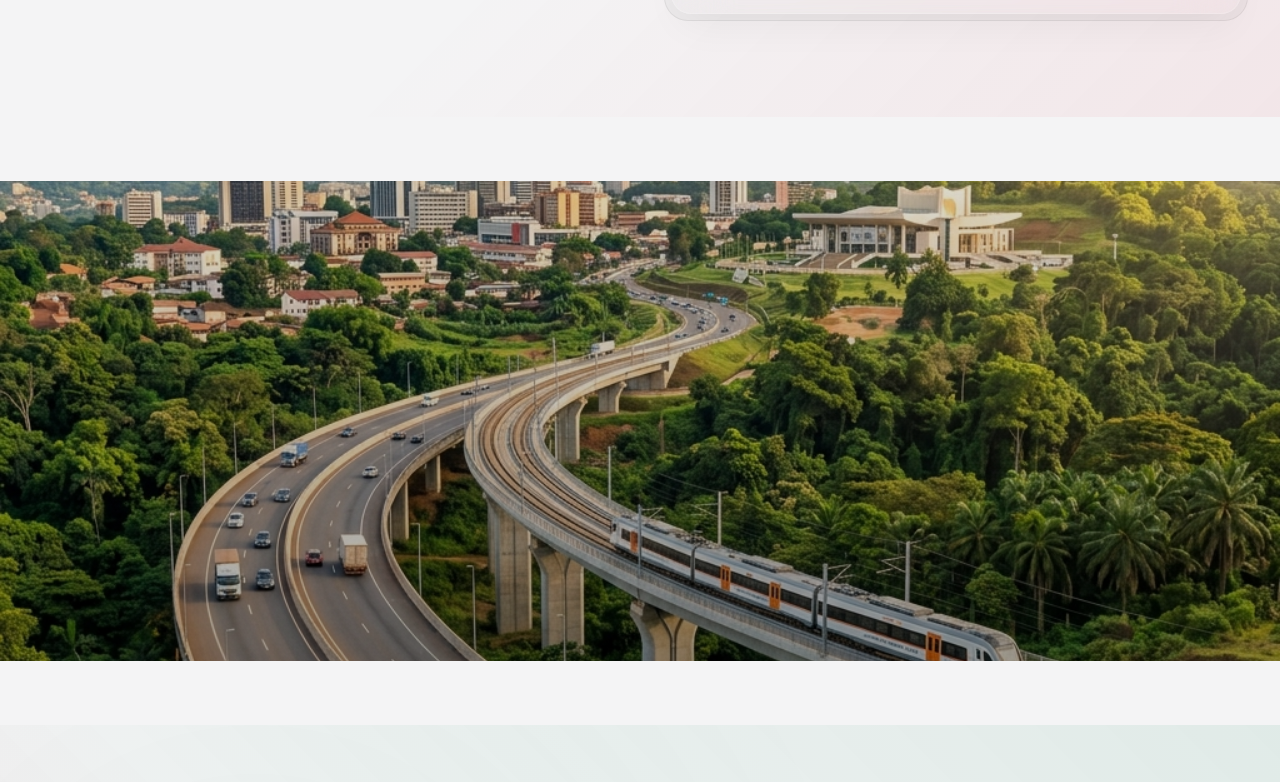
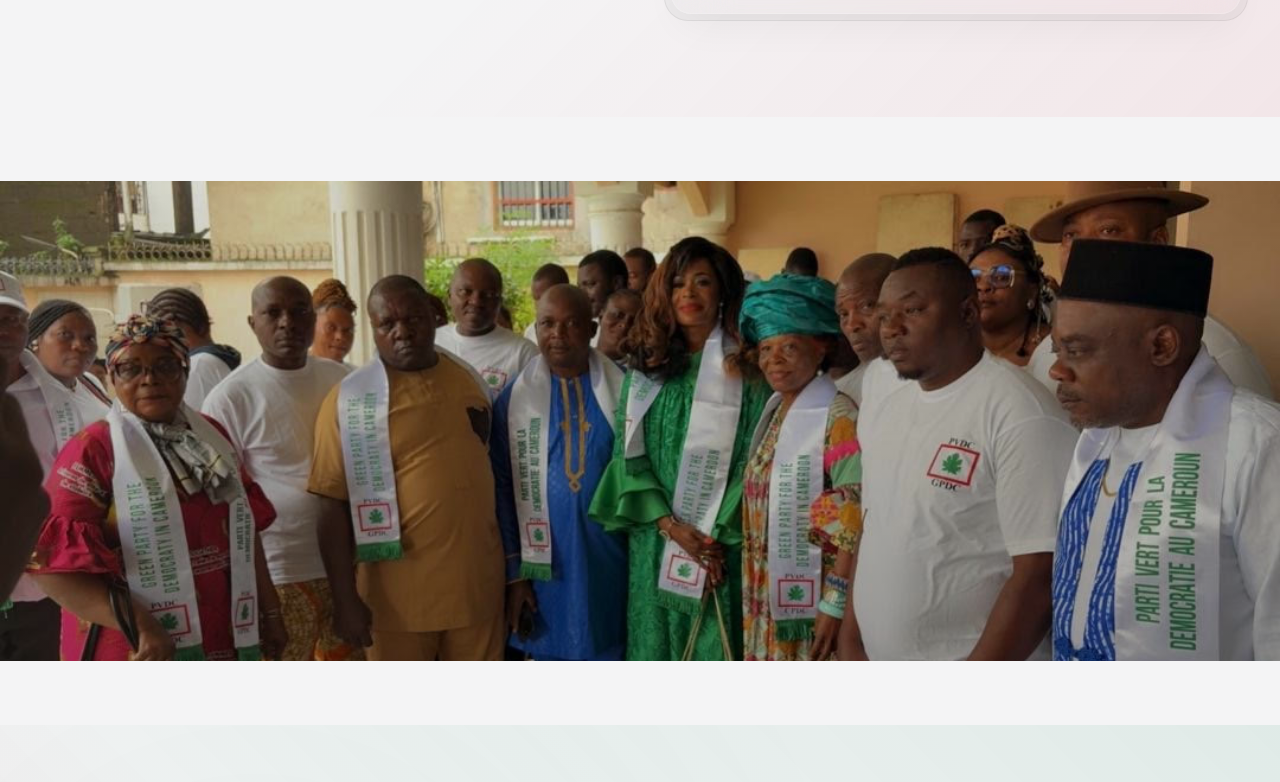
Before and after one commit to Vladi667/PVDC, a React (Vite) app: page / in a window 1280 px wide. Shown: the part 1998-2780 px from the top of the page. Built offline with nearby package versions, Linux system fonts and the light colour scheme.

Commit message:
Swap image in ImageBreak to use unnamed.jpg

```diff
--- a/src/components/ImageBreak.tsx
+++ b/src/components/ImageBreak.tsx
@@ -35,7 +35,7 @@ const ImageBreak: React.FC = () => {
         }}
       >
         <img
-          src="/pvdc_landscape_break.png"
+          src="/unnamed.jpg"
           alt="Cameroon landscape"
           style={{
             width: '100%',
```
Also changed, not shown: public/unnamed.jpg (renamed from unnamed.jpg).
